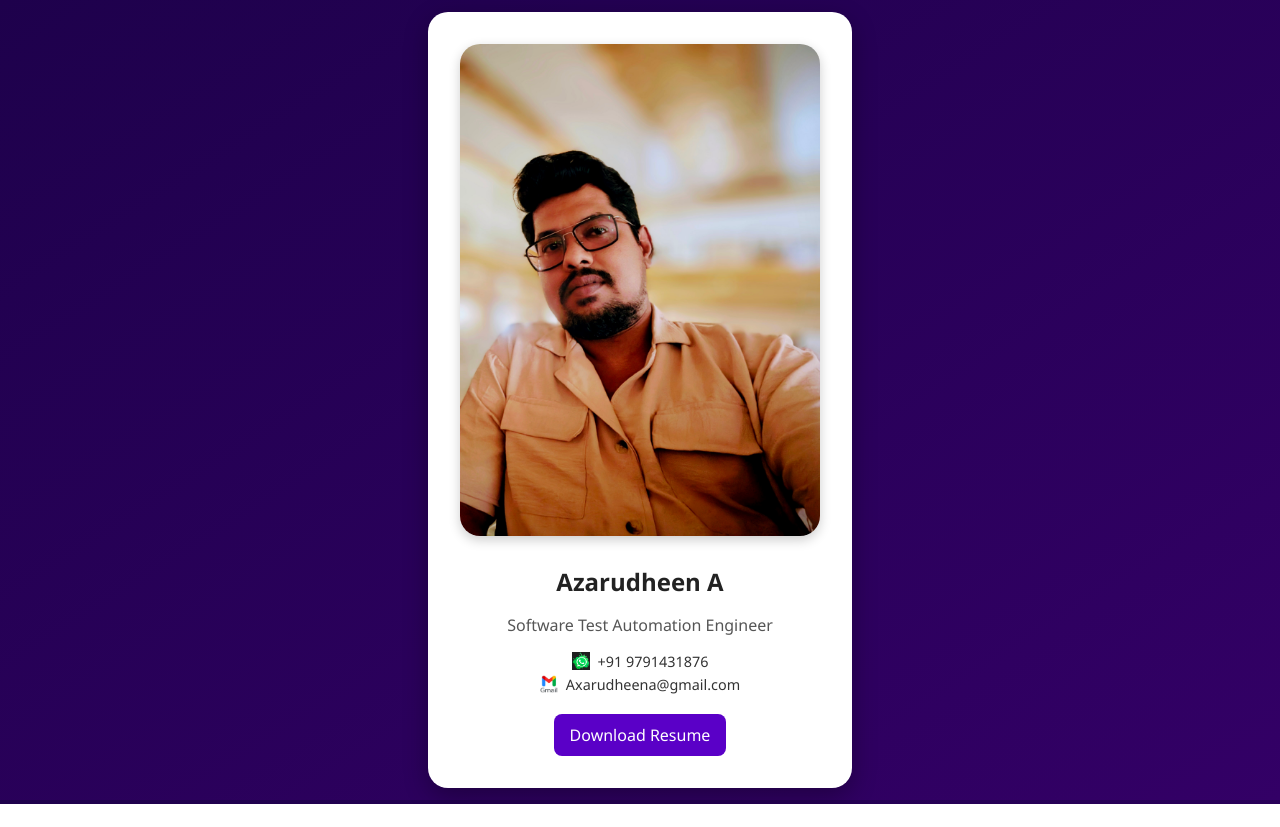
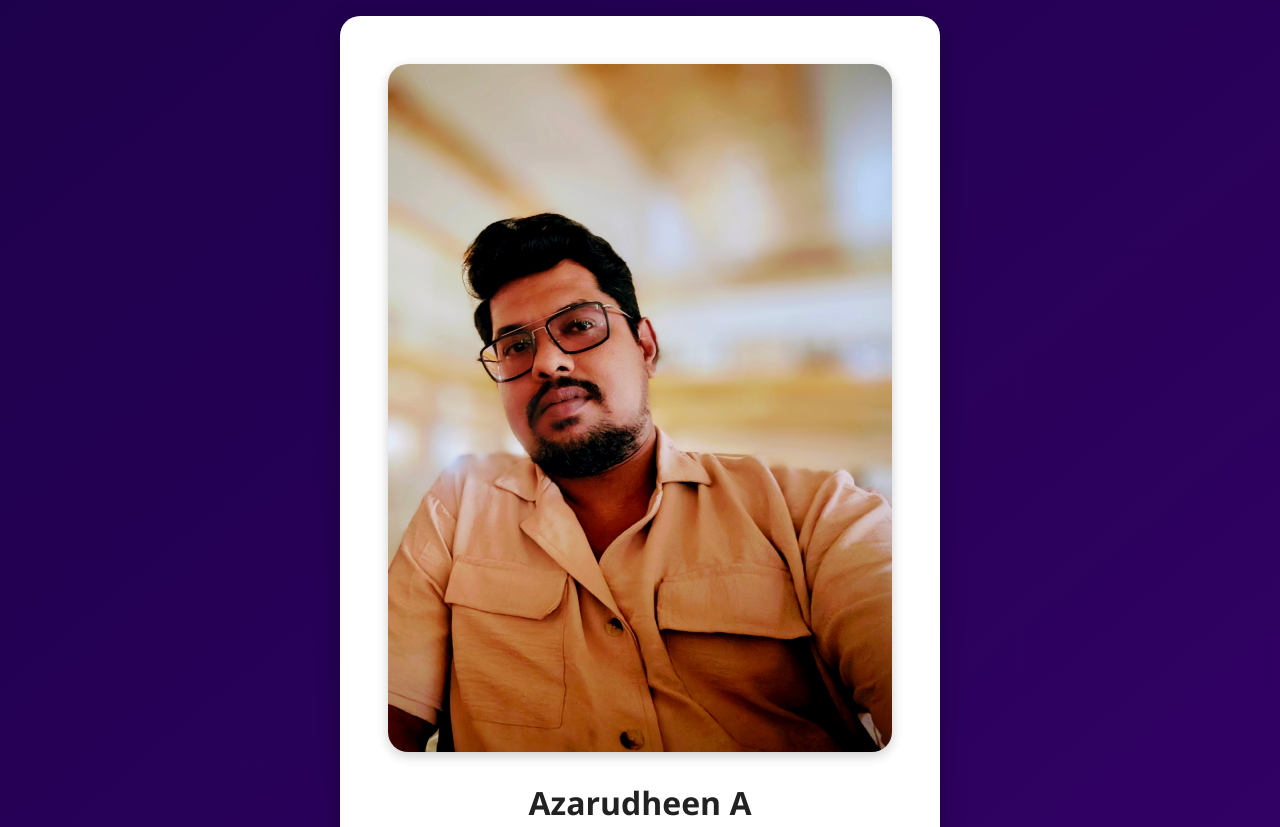
Before and after one commit to AzarudheenA/AzarudheenAportfolio, a plain HTML site: page index.html in a window 1280 px wide. Shown: the top 827 px of the page. Before the commit the page ends 804 px from the top, so only its background shows below. Drawn offline with Linux system fonts and the light colour scheme.

Commit message:
Update style.css

```diff
--- a/style.css
+++ b/style.css
@@ -5,11 +5,14 @@ body {
   display: flex;
   justify-content: center;
   align-items: center;
-  height: 100vh;
+  min-height: 100vh;
+  padding: 1rem;
+  box-sizing: border-box;
 }
 
 .main-wrapper {
-  padding: 1rem;
+  width: 100%;
+  max-width: 600px;
 }
 
 .card {
@@ -18,8 +21,8 @@ body {
   border-radius: 20px;
   text-align: center;
   box-shadow: 0 8px 24px rgba(0, 0, 0, 0.3);
-  max-width: 360px;
-  margin: auto;
+  width: 100%;
+  box-sizing: border-box;
 }
 
 .image-box img {
@@ -33,12 +36,12 @@ body {
 
 h1 {
   margin: 0.5rem 0 0;
-  font-size: 1.5rem;
+  font-size: 1.8rem;
   color: #222;
 }
 
 .title {
-  font-size: 1rem;
+  font-size: 1.1rem;
   color: #555;
   margin-bottom: 1rem;
 }
@@ -48,7 +51,7 @@ h1 {
   align-items: center;
   justify-content: center;
   gap: 0.5rem;
-  font-size: 0.9rem;
+  font-size: 1rem;
   color: #333;
   margin: 4px 0;
 }
@@ -72,3 +75,22 @@ h1 {
 .button:hover {
   background-color: #400099;
 }
+
+/* Responsive scaling on larger screens */
+@media (min-width: 768px) {
+  .card {
+    padding: 3rem;
+  }
+
+  h1 {
+    font-size: 2rem;
+  }
+
+  .title {
+    font-size: 1.2rem;
+  }
+
+  .contact-box p {
+    font-size: 1.05rem;
+  }
+}
```
